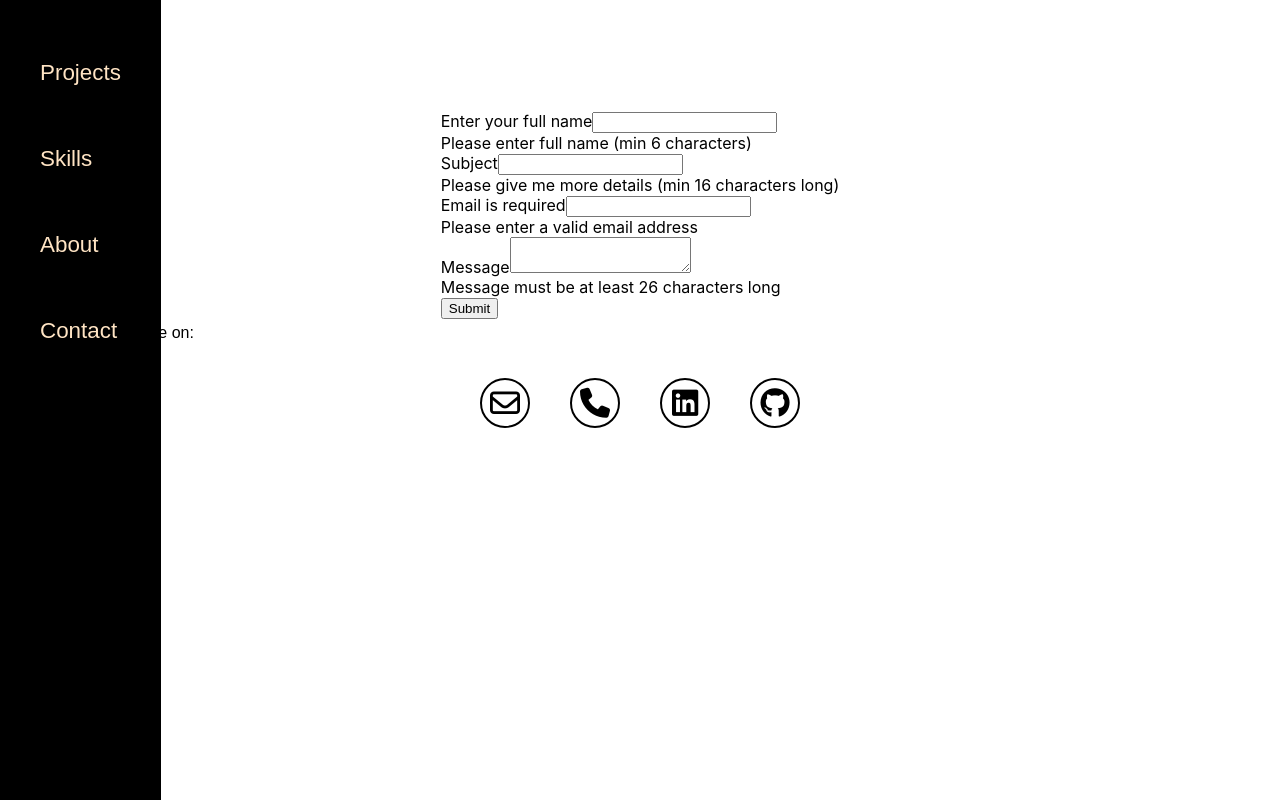
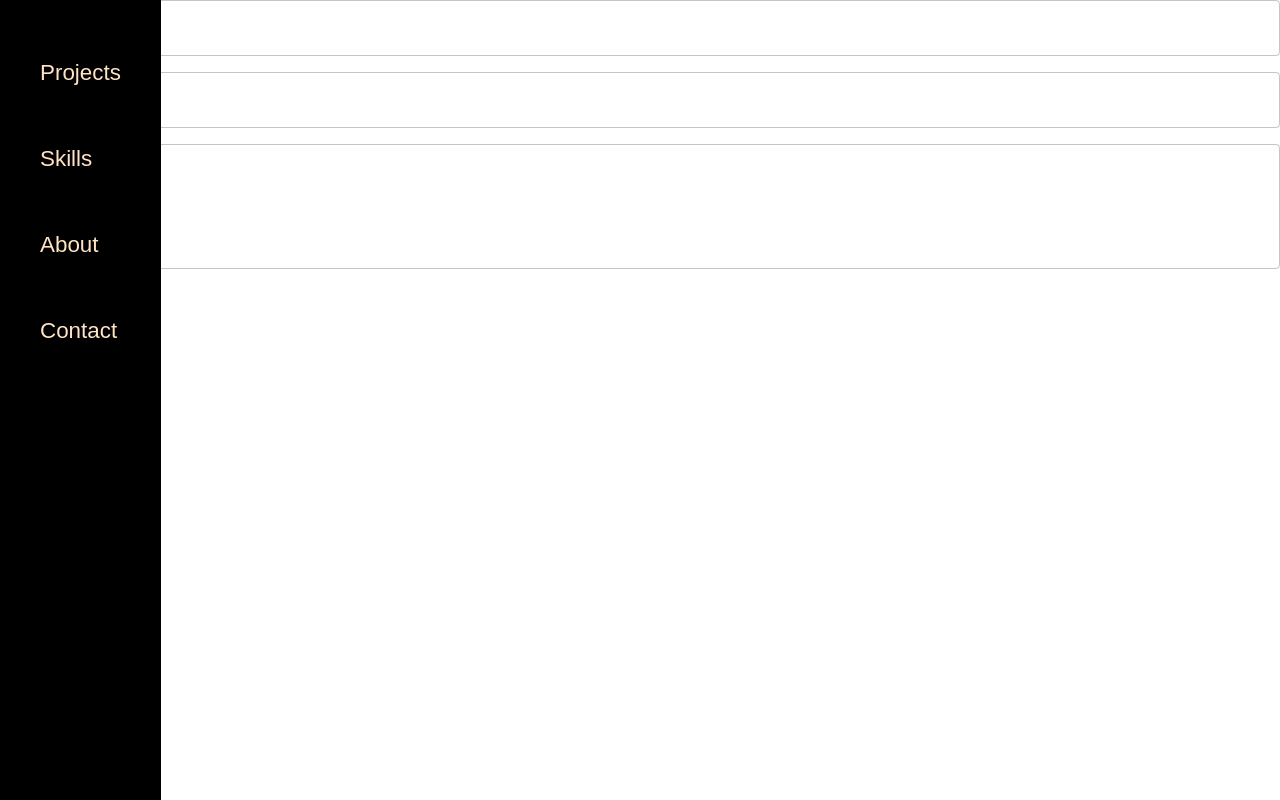
Before and after one commit to martinMr79/portfolio2, a React (Create React App) app: page /contact in a window 1280 px wide. Built offline with nearby package versions, Linux system fonts and the light colour scheme.

Commit message:
redoing contact form using yup, and mui

```diff
--- a/src/components/contact/Contact.jsx
+++ b/src/components/contact/Contact.jsx
@@ -1,81 +1,65 @@
 import React from 'react';
-import { ContactSection, ContactLink, ContactList, FormContainer } from './Styled';
+import { useForm, Controller } from 'react-hook-form';
+import { yupResolver } from '@hookform/resolvers/yup';
+import * as yup from 'yup';
+import { TextField, Button, Box } from '@mui/material';
+
+const schema = yup.object().shape({
+  name: yup.string().required(),
+  email: yup.string().required().email(),
+  message: yup.string().required(),
+});
+
+const ContactForm = () => {
+  const { control, handleSubmit, formState: { errors } } = useForm({
+    resolver: yupResolver(schema)
+  });
+
+  const onSubmit = data => console.log(data);
+
+  return (
+    <form onSubmit={handleSubmit(onSubmit)}>
+      <Box marginBottom={2}>
+        <Controller
+          name="name"
+          control={control}
+          defaultValue=""
+          render={({ field }) => <TextField label="Name" fullWidth {...field} error={!!errors.name} helperText={errors.name?.message} />}
+        />
+      </Box>
+      <Box marginBottom={2}>
+        <Controller
+          name="email"
+          control={control}
+          defaultValue=""
+          render={({ field }) => <TextField label="Email" fullWidth {...field} error={!!errors.email} helperText={errors.email?.message} />}
+        />
+      </Box>
+      <Box marginBottom={2}>
+        <Controller
+          name="message"
+          control={control}
+          defaultValue=""
+          render={({ field }) => <TextField label="Message" fullWidth multiline rows={4} {...field} error={!!errors.message} helperText={errors.message?.message} />}
+        />
+      </Box>
+      <Button variant="contained" type="submit">Submit</Button>
+    </form>
+  );
+};
+
+export default ContactForm;
 
 
 
-function Contact() {
-    const handleSubmit = e => {
-        e.preventDefault();
-        // Add your form handling code here
-    };
-
-        return (
-            <ContactSection id="contact">
-                <h2>Contact</h2>
-                <FormContainer>
-                <div>
-                    <div className="validform"></div>
-                </div>
-                <div className="container">
-                    <form id="contactForm" onSubmit={handleSubmit}>
-                    <div>
-                        <label>Enter your full name
-                            <input name="name" id="name" />
-                        </label>
-                        <div className="form-error" id="nameError">
-                            Please enter full name (min 6 characters)
-                        </div>
-                    </div>
-
-                    <div>
-                         <label
-                        >Subject
-                           <input name="subject" id="subject" />
-                       </label>
-                        <div class="form-error" id="subjectError">
-                        Please give me more details (min 16 characters long)
-                        </div>
-                    </div>
-
-                    <div>
-                        <label>
-                        Email is required
-                        <input name="email" id="email" />
-                        </label>
-                        <div class="form-error" id="emailError">
-                        Please enter a valid email address
-                        </div>
-                    </div>
-
-                    <div>
-            <label
-              >Message
-              <textarea
-                class="message-input"
-                name="message"
-                id="messageForm"
-              ></textarea>
-            </label>
-            <div class="form-error" id="messageError">
-              Message must be at least 26 characters long
-            </div>
-          </div>
-
-          <div className="button-container">
-                        <button className="contact-form-button" type="submit">Submit</button>
-                    </div>
-                </form>
-            </div>
-            </FormContainer>
-            <p>You can also reach me on:</p>
-            <ContactList>
-                <li><ContactLink href="mailto:mamr@hotmal.no" title="e-mail" target="_blank" rel="noopener noreferrer"><i className="far fa-envelope"></i></ContactLink></li>
-                <li><ContactLink href="tel:004790285550" title="phone" target="_blank" rel="noopener noreferrer"><i className="fas fa-phone"></i></ContactLink></li>
-                <li><ContactLink href="linkedinProfileURL" title="linkedin" target="_blank" rel="noopener noreferrer"><i className="fa-brands fa-linkedin"></i></ContactLink></li>
-                <li><ContactLink id="profile-link" href="https://github.com/martinMr79" title="github" target="_blank" rel="noopener noreferrer"><i className="fab fa-github"></i></ContactLink></li>
-            </ContactList>
-        </ContactSection>
-    );
-}
-
-export default Contact;
+//            <ContactSection>
+//                <h2>Contact</h2>
+//
+//            <p>You can also reach me on:</p>
+//            <ContactList>
+ //               <li><ContactLink href="mailto:mamr@hotmal.no" title="e-mail" target="_blank" rel="noopener noreferrer"><i className="far fa-envelope"></i></ContactLink></li>
+//                <li><ContactLink href="tel:004790285550" title="phone" target="_blank" rel="noopener noreferrer"><i className="fas fa-phone"></i></ContactLink></li>
+//                <li><ContactLink href="linkedinProfileURL" title="linkedin" target="_blank" rel="noopener noreferrer"><i className="fa-brands fa-linkedin"></i></ContactLink></li>
+//                <li><ContactLink id="profile-link" href="https://github.com/martinMr79" title="github" target="_blank" rel="noopener noreferrer"><i className="fab fa-github"></i></ContactLink></li>
+//            </ContactList>
+//        </ContactSection>
```
Also changed, not shown: package.json (+7 -1 lines), 1 other file (tests, documents, lock files or other folders).
